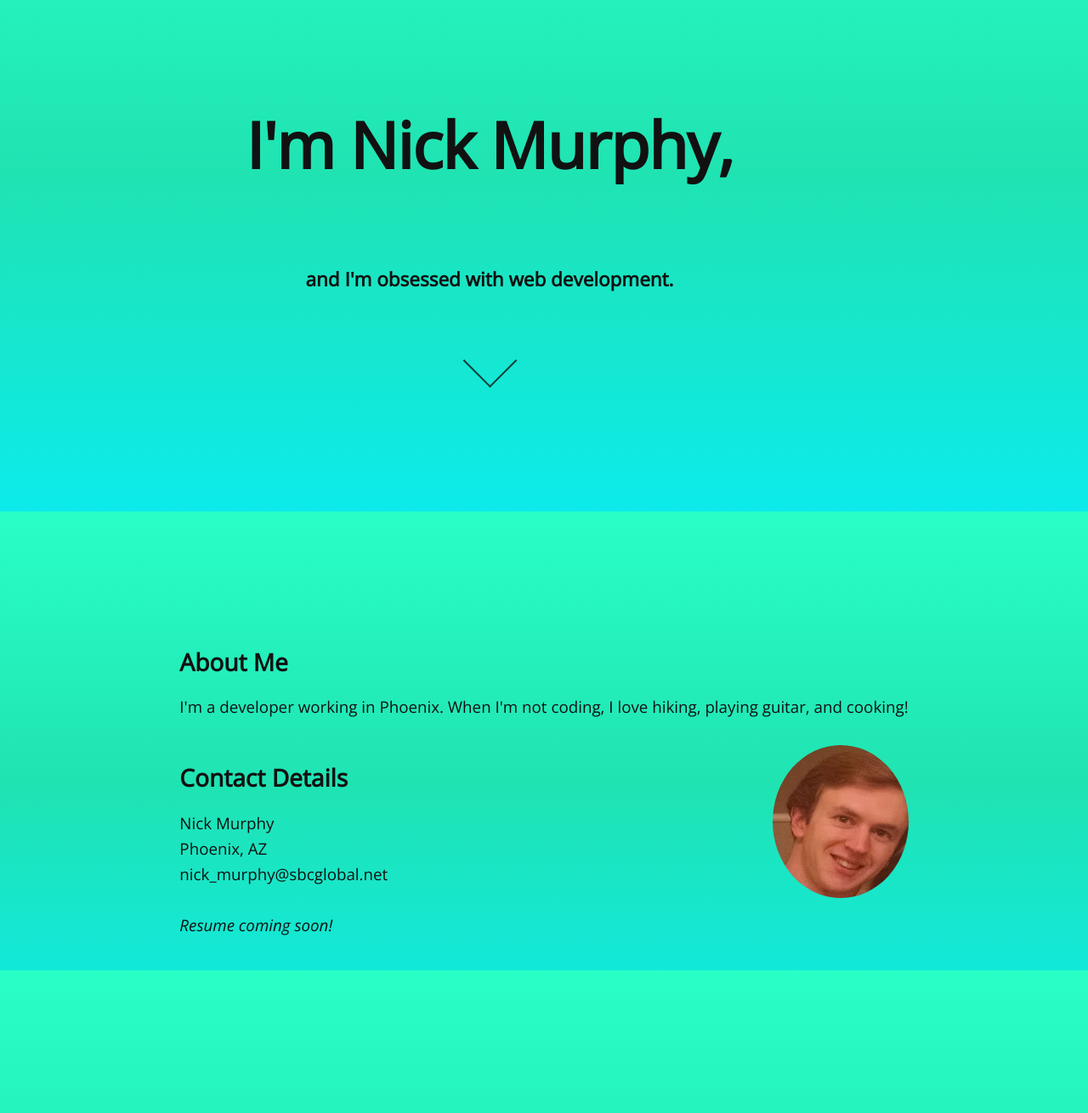
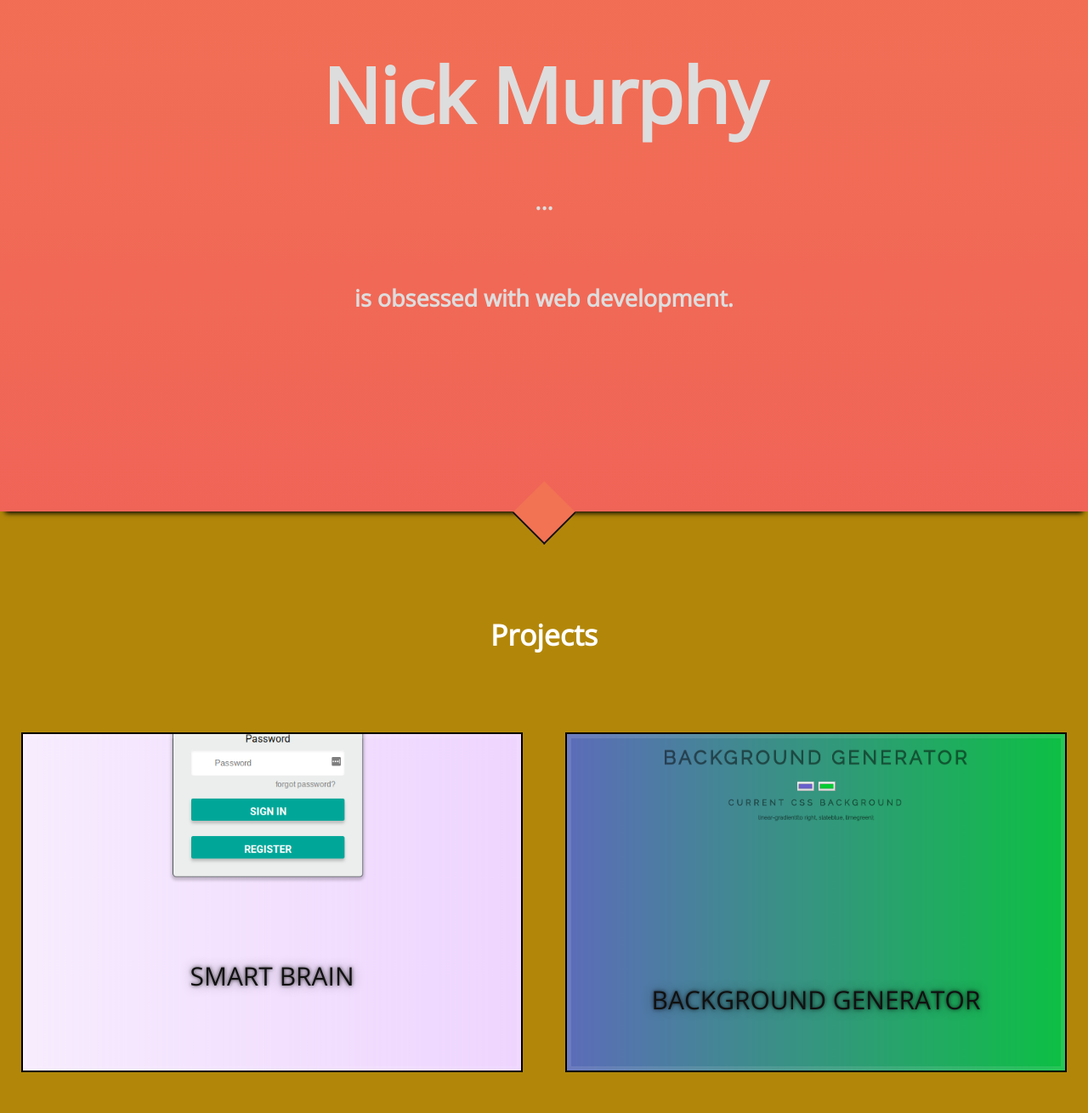
Before and after one commit to Ozymandias9000/murphy_portfolio, a React (Create React App) app: page / in a window 1280 px wide. Shown: the part 198-1508 px from the top of the page at 85% size. Built offline with nearby package versions, Linux system fonts and the light colour scheme.

Commit message:
Swanky refinements

```diff
--- a/src/App.css
+++ b/src/App.css
@@ -1,3 +1,13 @@
+html,
+body {
+  margin: 0;
+  padding: 0;
+  color: var(--black);
+  min-width: 100vw;
+  min-height: 100vh;
+  background: #b28709;
+}
+
 h1 {
   font-size: 5em;
   line-height: 1.1em;
--- a/src/App.js
+++ b/src/App.js
@@ -1,18 +1,17 @@
-import React, { Component } from 'react';
-import './App.css';
-import Header from './components/Header/header';
-import AboutMe from './components/AboutMe/aboutme';
-import Projects from './components/Projects/projects';
-import Footer from './components/Footer/footer';
+import React, { Component } from "react";
+import "./App.css";
+import Header from "./components/Header/header";
+import AboutMe from "./components/AboutMe/aboutme";
+import Projects from "./components/Projects/projects";
+import Footer from "./components/Footer/footer";
 
 class App extends Component {
   render() {
-
     return (
       <div>
         <Header />
+        <Projects />
         <AboutMe />
-        <Projects />
         <Footer />
       </div>
     );
--- a/src/components/AboutMe/aboutme.js
+++ b/src/components/AboutMe/aboutme.js
@@ -12,7 +12,7 @@ const AboutMe = props => (
           hiking, playing guitar, and cooking!
         </p>
         <span id="contact" />
-        <img src="./images/IMG_20160109_094504828.jpg" alt="Nick Murphy" />
+        <img src="./images/murphy_photo.jpg" alt="Nick Murphy" />
         <h2>Contact Details</h2>
         <p>
           Nick Murphy <br />
--- a/src/components/Header/header.css
+++ b/src/components/Header/header.css
@@ -1,42 +1,51 @@
 header {
+  position: relative;
   height: 100vh;
   min-width: 100vw;
-  display: grid;
-  justify-items: center;
-  background: #0cebeb; /* fallback for old browsers */
+  display: flex;
+  flex-direction: column;
+  justify-content: space-between;
+  align-items: center;
+  color: var(--white);
+  background: rgb(240, 100, 87); /* fallback for old browsers */
   background: -webkit-linear-gradient(bottom, #29ffc6, #20e3b2, #0cebeb);
   background: -moz-linear-gradient(bottom, #29ffc6, #20e3b2, #0cebeb);
   background: -o-linear-gradient(bottom, #29ffc6, #20e3b2, #0cebeb);
-  background: linear-gradient(to bottom, #29ffc6, #20e3b2, #0cebeb);
+  background: linear-gradient(rgb(242, 114, 84) 0%, rgb(240, 100, 87) 100%);
   background-size: cover;
   background-repeat: no-repeat;
   background-attachment: fixed;
+  -webkit-box-shadow: 0 8px 6px -6px black;
+  -moz-box-shadow: 0 8px 6px -6px black;
+  box-shadow: 0 8px 6px -6px black;
+  font-size: 1.2rem;
 }
 
 header > .banner-text {
   text-align: center;
-  height: 400px;
+  height: 300px;
   width: 80vw;
-  display: grid;
-  align-items: center;
-  justify-items: center;
-  margin-top: 125px;
 }
 
 .arrow--container {
-  width: 100%;
-  height: 50%;
+  width: 100px;
+  height: 100px;
+  position: relative;
+  display: flex;
+  justify-content: center;
 }
 
 i.arrow--down {
+  background: rgb(242, 114, 84);
   transform: rotate(45deg);
   -webkit-transform: rotate(45deg);
-  width: 3rem;
-  height: 3rem;
+  position: absolute;
+  width: 3.5rem;
+  height: 3.5rem;
   border: solid var(--black);
-  opacity: 0.8;
   border-width: 0 2px 2px 0;
   display: inline-block;
+  top: 75px;
   padding: 3px;
 }
 
--- a/src/components/Header/header.js
+++ b/src/components/Header/header.js
@@ -7,12 +7,16 @@ const Header = props => (
     <span id="home" />
     <Nav />
     <div className="banner-text">
-      <h1>I'm Nick Murphy,</h1>
-      <h3>and I'm obsessed with web development.</h3>
-      <div className="arrow--container">
-        <i className="arrow--down" />
-      </div>
+      <h1>Nick Murphy</h1>
+      <h3>...</h3>
+      <br />
+      <h3>is obsessed with web development.</h3>
     </div>
+    {/* <div className="wrapper--arrow"> */}
+    <div className="arrow--container">
+      <i className="arrow--down" />
+    </div>
+    {/* </div> */}
   </header>
 );
 
--- a/src/components/Nav/nav.css
+++ b/src/components/Nav/nav.css
@@ -12,8 +12,12 @@
   margin: 0;
   border-bottom: 5px solid #bada55;
   position: fixed;
+  top: 0;
   overflow: hidden;
   z-index: 999;
+  -webkit-box-shadow: 0 8px 6px -6px black;
+  -moz-box-shadow: 0 8px 6px -6px black;
+  box-shadow: 0 8px 6px -6px black;
 }
 
 /* Style the links inside the navigation bar */
--- a/src/components/Projects/projects.css
+++ b/src/components/Projects/projects.css
@@ -1,16 +1,10 @@
 section {
+  /* display: relative;
+  margin-top: -8px; */
   width: 100vw;
   min-height: 600px;
   height: auto;
-  background: #0cebeb; /* fallback for old browsers */
-  background: -webkit-linear-gradient(bottom, #29ffc6, #20e3b2, #0cebeb);
-  background: -moz-linear-gradient(bottom, #29ffc6, #20e3b2, #0cebeb);
-  background: -o-linear-gradient(bottom, #29ffc6, #20e3b2, #0cebeb);
-  background: linear-gradient(to bottom, #29ffc6, #20e3b2, #0cebeb);
-  background: linear-gradient(to bottom, #29ffc6, #20e3b2, #0cebeb);
-  background-size: cover;
-  background-repeat: no-repeat;
-  background-attachment: fixed;
+  color: white;
 }
 
 section .project-text {
@@ -20,9 +14,8 @@ section .project-text {
 }
 
 #projects {
-  margin-top: -100px;
-  padding-bottom: 100px;
-  display: block;
+  display: inline-block;
+  height: 0px;
 }
 
 /*--------------Project Flex Gallery------------------------*/
--- a/src/index.css
+++ b/src/index.css
@@ -8,17 +8,9 @@
 
 :root {
   --black: #111111;
+  --white: #ddd;
   font-family: "Open Sans", sans-serif;
   font-size: 15px;
   font-weight: 300;
   line-height: 30px;
 }
-
-html,
-body {
-  margin: 0;
-  padding: 0;
-  color: var(--black);
-  min-width: 100vw;
-  min-height: 100vh;
-}
```
Also changed, not shown: public/images/IMG_20160109_094504828.jpg (deleted), public/images/murphy_photo.jpg (added).
